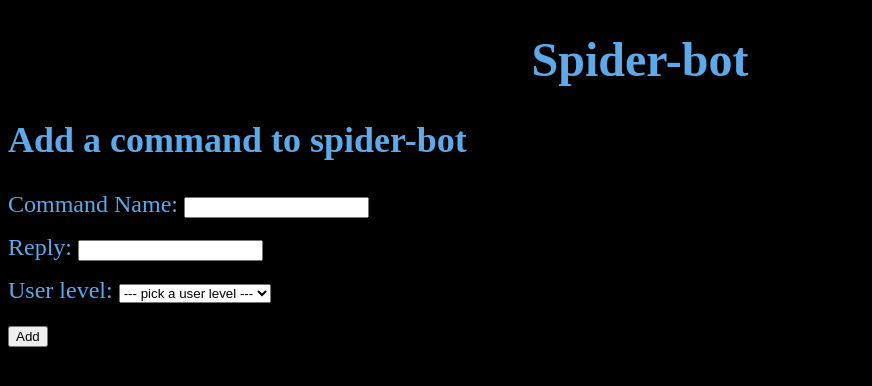
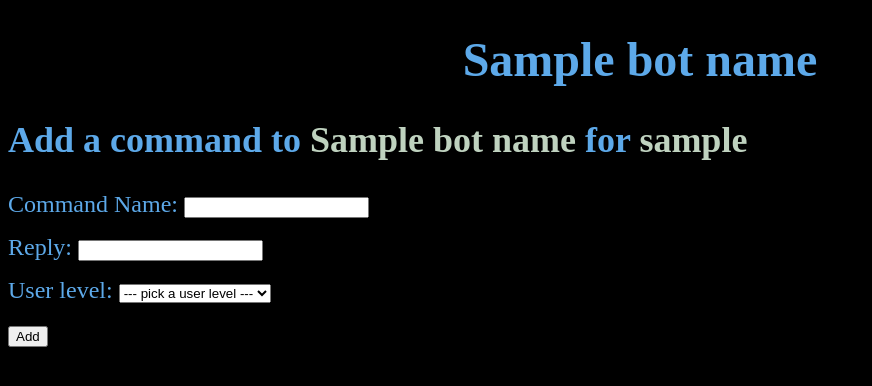
Before and after one commit to Yahya-Alkhosoussy/discord-bot-website, a Flask app: template templates/dashboard/add_command_twitch.html in a window 1280 px wide. Shown: the part 61-447 px from the top of the page, without its empty margins (0-872 px from the left). Run offline with Flask 3, Linux system fonts and the light colour scheme; the template is opened without the code that fills it: most values are stand-ins (such as "Sample title", 1, 10 or a date in 2020); grey boxes marked "Sample" are stand-in pictures; parts of the project's set-up code (start-up, migrations or seed data) failed here and were passed over.

Commit message:
Added bot name instead of spider-bot, and channel login to the headers

```diff
--- a/templates/dashboard/add_command_twitch.html
+++ b/templates/dashboard/add_command_twitch.html
@@ -14,8 +14,17 @@
 {% endblock %}
 
 {% block content %}
-    <h1 class="guild-name">Spider-bot</h1>
-    <h2>Add a command to spider-bot</h2>
+    <h1 class="guild-name">{{ bot_name }}</h1>
+    <h2>
+        Add a command to
+        <span class="bot_name">
+            {{ bot_name }}
+        </span>
+        for
+        <span class="bot_name">
+            {{ channel_login }}
+        </span>
+    </h2>
     <form method="POST" action="{{ url_for('add_command', channel_login=channel_login, bot_name=bot_name) }}">
         <label>
             Command Name:
```
